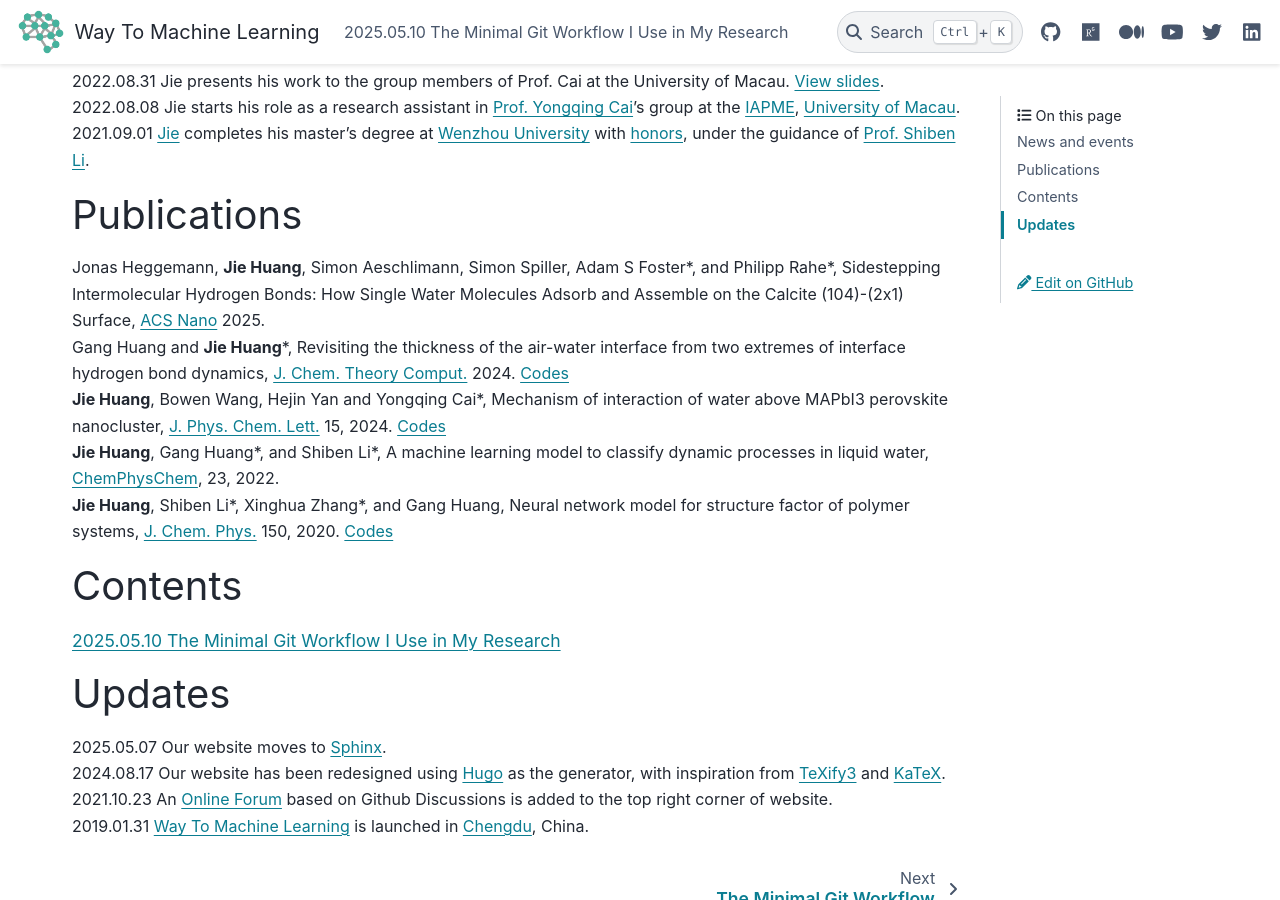
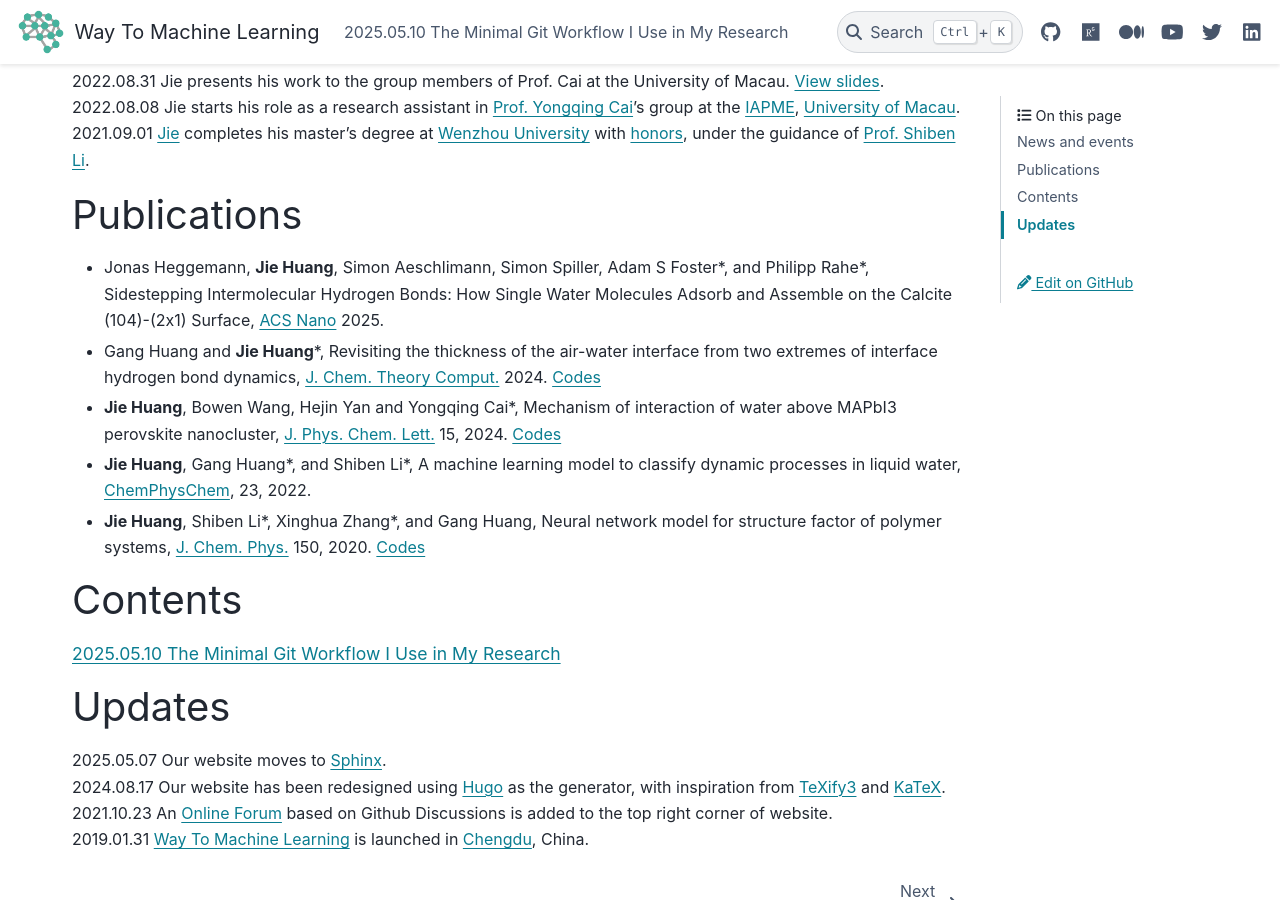
Before and after one commit to way2ml/way2ml.github.io, a Sphinx documentation site: the page built from doc/index.md, in a window 1280 px wide and 900 px high, scrolled down 619 px. Built offline with Sphinx 7.4.7 and the PyData theme 0.15.4, drawn with Linux system fonts in a browser that asks for light colours; pages that are not in the unit, such as notebooks, are missing from menus.

````diff
--- a/doc/index.md
+++ b/doc/index.md
@@ -16,11 +16,11 @@ Hi, I'm Jie Huang. Welcome to my site! I'm passionate about understanding physic
 2021.09.01 [Jie](https://nbviewer.jupyter.org/github/HuangJiaLian/CV/blob/master/simple/jiehuang.pdf) completes his master's degree at [Wenzhou University](https://www.wzu.edu.cn/en/About.htm) with [honors](https://nbviewer.org/github/HuangJiaLian/DataBase0/blob/master/uPic/2022_06_17_01_Jack.png), under the guidance of [Prof. Shiben Li](https://slxy.wzu.edu.cn/lishiben.pdf).
 
 # Publications
-Jonas Heggemann, **Jie Huang**, Simon Aeschlimann, Simon Spiller, Adam S Foster\*, and Philipp Rahe\*, Sidestepping Intermolecular Hydrogen Bonds: How Single Water Molecules Adsorb and Assemble on the Calcite (104)-(2x1) Surface, [ACS Nano](https://doi.org/10.1021/acsnano.5c05845) 2025.
-Gang Huang and **Jie Huang**\*, Revisiting the thickness of the air-water interface from two extremes of interface hydrogen bond dynamics, [J. Chem. Theory Comput.](https://doi.org/10.1021/acs.jctc.4c00457) 2024. [Codes](https://github.com/hg08/hb_ihb)
-**Jie Huang**, Bowen Wang, Hejin Yan and Yongqing Cai\*, Mechanism of interaction of water above MAPbI3 perovskite nanocluster, [J. Phys. Chem. Lett.](https://pubs.acs.org/doi/10.1021/acs.jpclett.3c02807) 15, 2024. [Codes](https://github.com/HuangJiaLian/MAPbI3-Water)
-**Jie Huang**, Gang Huang\*, and Shiben Li\*, A machine learning model to classify dynamic processes in liquid water, [ChemPhysChem](https://chemistry-europe.onlinelibrary.wiley.com/doi/epdf/10.1002/cphc.202100599), 23, 2022.
-**Jie Huang**, Shiben Li\*, Xinghua Zhang\*, and Gang Huang, Neural network model for structure factor of polymer systems, [J. Chem. Phys.](https://aip.scitation.org/doi/10.1063/5.0022464) 150, 2020. [Codes](https://github.com/HuangJiaLian/NN_For_Structure_Factor)
+- Jonas Heggemann, **Jie Huang**, Simon Aeschlimann, Simon Spiller, Adam S Foster\*, and Philipp Rahe\*, Sidestepping Intermolecular Hydrogen Bonds: How Single Water Molecules Adsorb and Assemble on the Calcite (104)-(2x1) Surface, [ACS Nano](https://doi.org/10.1021/acsnano.5c05845) 2025.
+- Gang Huang and **Jie Huang**\*, Revisiting the thickness of the air-water interface from two extremes of interface hydrogen bond dynamics, [J. Chem. Theory Comput.](https://doi.org/10.1021/acs.jctc.4c00457) 2024. [Codes](https://github.com/hg08/hb_ihb)
+- **Jie Huang**, Bowen Wang, Hejin Yan and Yongqing Cai\*, Mechanism of interaction of water above MAPbI3 perovskite nanocluster, [J. Phys. Chem. Lett.](https://pubs.acs.org/doi/10.1021/acs.jpclett.3c02807) 15, 2024. [Codes](https://github.com/HuangJiaLian/MAPbI3-Water)
+- **Jie Huang**, Gang Huang\*, and Shiben Li\*, A machine learning model to classify dynamic processes in liquid water, [ChemPhysChem](https://chemistry-europe.onlinelibrary.wiley.com/doi/epdf/10.1002/cphc.202100599), 23, 2022.
+- **Jie Huang**, Shiben Li\*, Xinghua Zhang\*, and Gang Huang, Neural network model for structure factor of polymer systems, [J. Chem. Phys.](https://aip.scitation.org/doi/10.1063/5.0022464) 150, 2020. [Codes](https://github.com/HuangJiaLian/NN_For_Structure_Factor)
 
 # Contents
 ```{toctree}
````
